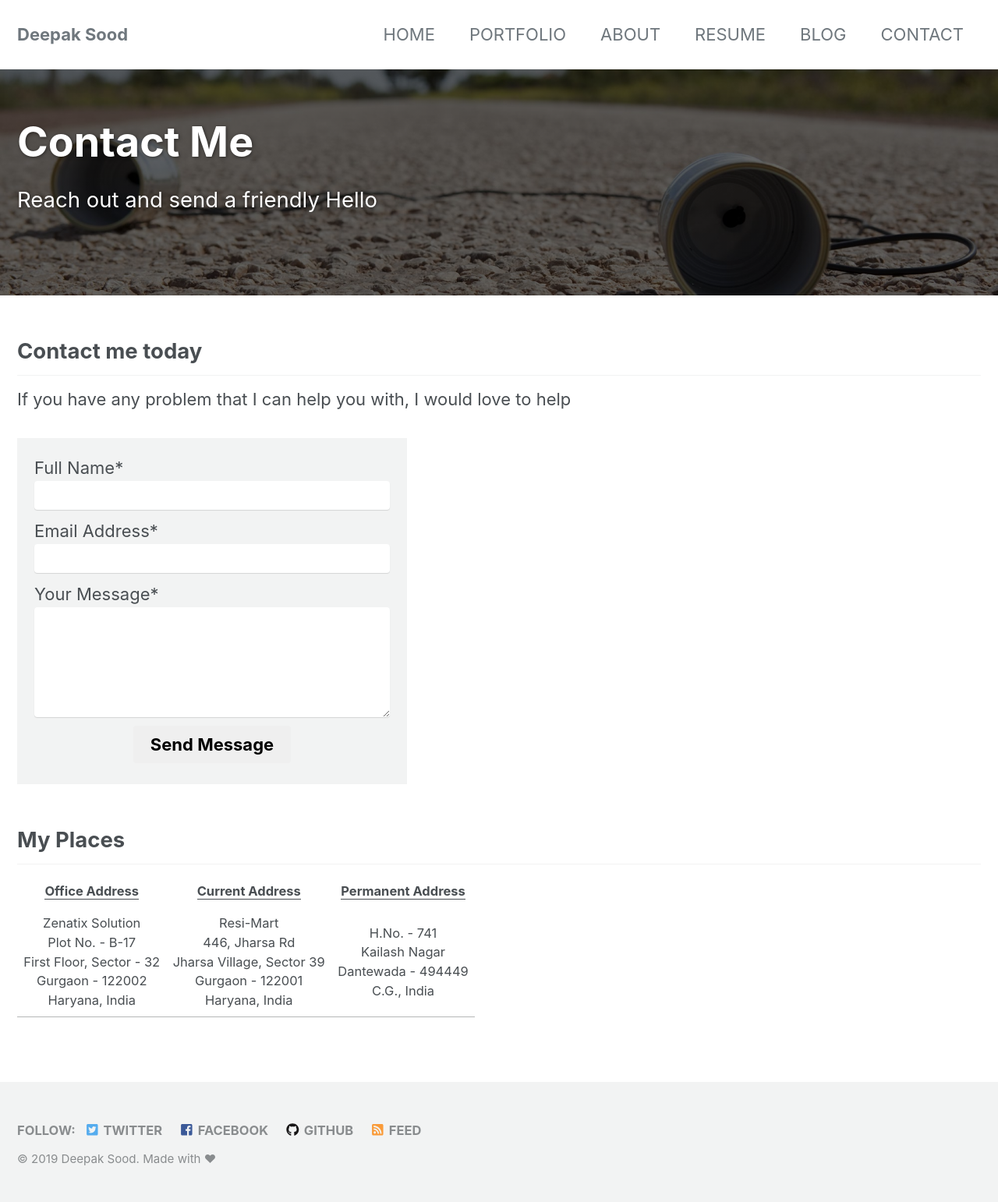
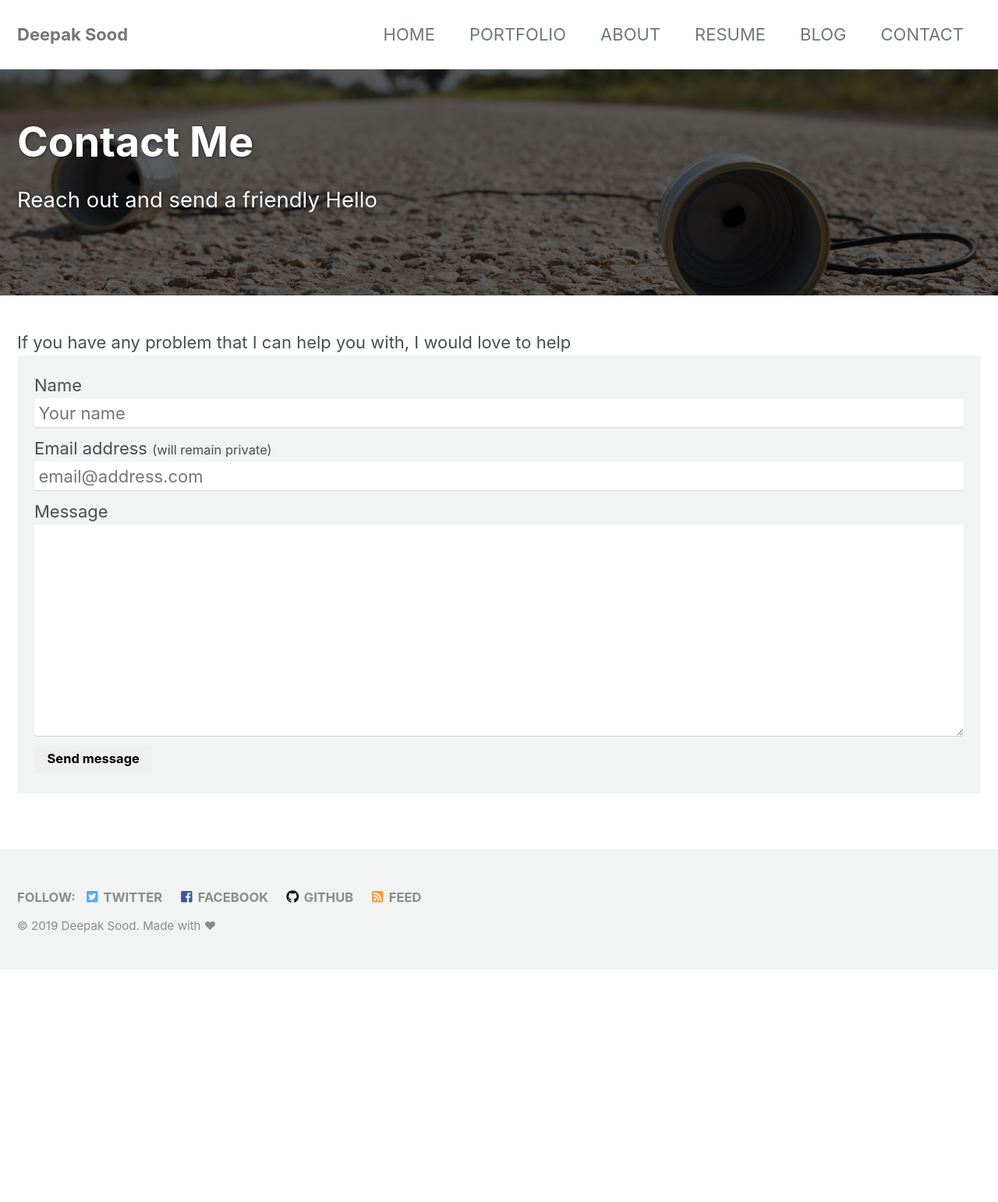
Before and after one commit to deepaksood619/website-old, a Jekyll site: the page built from _pages/contact.html, in a window 1280 px wide. Shown: the whole page at 78% size. Built offline with Jekyll 4.4.1, drawn with Linux system fonts in a browser that asks for light colours; cached includes are drawn as plain includes; after the commit the page ends 1244 px from its top, so only the background shows below that.

Commit message:
contact updated

```diff
--- a/_pages/contact.html
+++ b/_pages/contact.html
@@ -7,47 +7,29 @@ header:
   overlay_image: /assets/images/contact.jpg
   overlay_filter: 0.6
 excerpt: "Reach out and send a friendly Hello"
+date: 2019-03-27
+last_modified_at: 2019-03-27T23:00:00+05:30
 ---
-<html>
-<head>
-<meta name="referrer" content="origin" />
-<style>
-.container {
-	max-width:500px;
-	width:100%;
-}
-</style>
-</head>
-<body>
 
-<h2>Contact me today</h2>
 If you have any problem that I can help you with, I would love to help
-<br>
-<br>
-<div class="container">
-<form method="POST" action="http://formspree.io/deepaksood619@gmail.com">
-  Full Name*<input type="text" name="fullname" placeholder="" required>
-  Email Address*<input type="email" name="email" placeholder="" required>
-  Your Message*<textarea name="message" rows= "5" placeholder="" required></textarea>
-  <div class="text-center">
-    <button type="submit" class="btn btn--large">Send Message</button>
+
+<form id="form1" name="form1" accept-charset="UTF-8" autocomplete="off" enctype="multipart/form-data" method="post" novalidate action="http://formspree.io/deepaksood619@gmail.com">
+  <div>
+    <label id="title7" for="Field7">Name
+      <input id="Field7" name="Field7" type="text" spellcheck="false" maxlength="255" required placeholder="Your name">
+    </label>
+  </div>
+  <div>
+    <label id="title2" for="Field2">Email address <small>(will remain private)</small>
+      <input id="Field2" name="Field2" type="email" spellcheck="false" maxlength="255" required placeholder="email@address.com">
+    </label>
+  </div>
+  <div>
+    <label id="title1" for="Field1">Message
+      <textarea id="Field1" name="Field1" spellcheck="true" rows="10" cols="50" required></textarea>
+    </label>
+  </div>
+  <div>
+    <button id="saveForm" name="saveForm" class="btn" type="submit">Send message</button>
   </div>
 </form>
-</div>
-
-<h2>My Places</h2>
-
-<table style="width:100%;">
-  <tr>
-    <th style="text-align:center"><u>Office Address</u></th>
-    <th style="text-align:center"><u>Current Address</u></th>
-    <th style="text-align:center"><u>Permanent Address</u></th>
-  </tr>
-  <tr>
-    <td align="center"> Zenatix Solution<br />Plot No. - B-17<br /> First Floor, Sector - 32<br />Gurgaon - 122002<br />Haryana, India</td>
-    <td align="center">Resi-Mart<br />446, Jharsa Rd<br />Jharsa Village, Sector 39<br /> Gurgaon - 122001<br />Haryana, India</td>
-    <td align="center">H.No. - 741<br />Kailash Nagar<br />Dantewada - 494449<br />C.G., India</ti>
-  </tr>
-</table>
-</body>
-</html>
```
